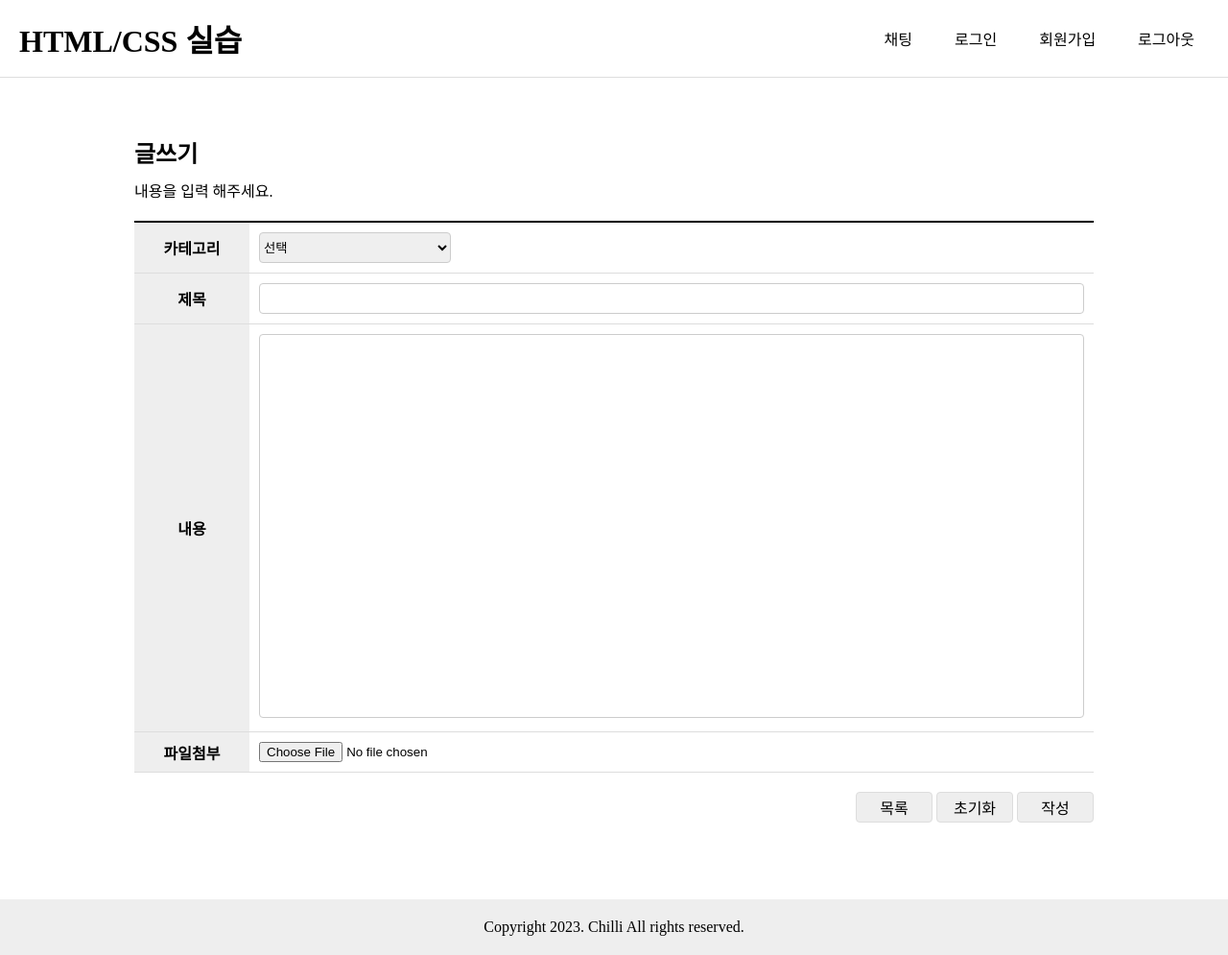
After one commit to jongsoo-P/django-blog, a Django app: page /blog/write/ in a window 1280 px wide. The commit adds this page. Shown: the whole page at 96% size. Run offline with Django 4.2, Linux system fonts and the light colour scheme; data that the repository does not hold is empty.

Commit message:
게시글 작성

```diff
--- a/blog/admin.py
+++ b/blog/admin.py
@@ -1,5 +1,5 @@
 from django.contrib import admin
-from .models import Post # model 임포트
+from .models import Post, Category # model 임포트
 
-# Register your models here.
-admin.site.register(Post) # admin 페이지에 등록
+admin.site.register(Post)
+admin.site.register(Category)
--- /dev/null
+++ b/blog/forms.py
@@ -0,0 +1,8 @@
+from django import forms
+from .models import Post
+
+class PostForm(forms.ModelForm):
+
+    class Meta:
+        model = Post
+        fields = ['title', 'content', 'category']
--- a/blog/models.py
+++ b/blog/models.py
@@ -9,3 +9,8 @@ class Post(models.Model):
     #
     created_at = models.DateTimeField(auto_now_add=True)
     updated_at = models.DateTimeField(auto_now=True)
+    category = models.ForeignKey('Category',on_delete=models.SET_NULL,null=True,blank=True,default='Null')
+
+
+class Category(models.Model):
+    name = models.CharField(max_length=10)
--- a/static/css/write.css
+++ b/blog/static/blog/css/write.css
@@ -7,7 +7,7 @@
 	height: 400px;
 }
 
-#board-title {
+#title {
 	width: 100%;
 }
 
--- a/blog/templates/blog/post_detail.html
+++ b/blog/templates/blog/post_detail.html
@@ -13,6 +13,9 @@
   <div class="view-header">
     <h2>{{ post.title }}</h2>
     <div class="view-info">
+      {% if post.category.name != Null %}
+      <p>카테고리: {{ post.category.name }}</p>|
+      {% endif %}
       <p>작성자: 홍길동</p>|
       <p>작성일: 2023.04.24</p>|
       <p>조회수: 1020</p>
@@ -23,7 +26,7 @@
   </div>
 </div>
 <div class="btn-group">
-  <a href="./index.html" class="btn">목록</a>
+  <a href="{% url 'blog:list' %}" class="btn">목록</a>
   <a href="#" class="btn">수정</a>
   <button type="button" class="btn">삭제</button>
 </div>
--- /dev/null
+++ b/blog/templates/blog/post_form.html
@@ -0,0 +1,57 @@
+{% extends 'base.html' %}
+{% load static %}
+
+{% block static %}
+<link rel="stylesheet" href="{% static 'css/table.css' %}">
+<link rel="stylesheet" href="{% static 'css/write.css' %}">
+{% endblock %}
+
+{% block content %}
+<!-- 글쓰기 페이지 -->
+<h2 class="main-title">글쓰기</h2>
+<p class="main-desc">내용을 입력 해주세요.</p>
+
+<form action="{% url 'blog:write' %}" method="post">
+  {% csrf_token %}
+  <table class="table write">
+    <colgroup>
+      <col style="width: 120px">
+      <col>
+    </colgroup>
+    <tbody>
+      <tr>
+        <th><label for="category">카테고리</label></th>
+        <td>
+          <select id="category" name="category">
+            <option value="" selected hidden>선택</option>
+            {% for category in categorys %}
+              <option value="{{ category.id }}">{{category.name}}</option>
+            {% endfor %}
+          </select>
+        </td>
+      </tr>
+      <tr>
+        <th><label for="title">제목</label></th>
+        <td><input type="text" id="title" name="title"></td>
+      </tr>
+      <tr>
+        <th><label for="content">내용</label></th>
+        <td>
+          <textarea id="content" name="content"></textarea>
+        </td>
+      </tr>
+          <tr>
+            <th><label for="board-file">파일첨부</label></th>
+            <td>
+              <input type="file" id="board-file">
+            </td>
+          </tr>
+        </tbody>
+      </table>
+      <div class="btn-group">
+        <a href="{% url 'blog:list' %}" class="btn">목록</a>
+        <button type="reset" class="btn">초기화</button>
+        <button type="submit" class="btn">작성</button>
+      </div>
+    </form>
+{% endblock %}
--- a/blog/urls.py
+++ b/blog/urls.py
@@ -8,18 +8,6 @@ urlpatterns = [
     path("", views.Index.as_view(), name='list'),
     # 글 상세 조회
     path("<int:pk>/", views.DetailView.as_view(), name='detail'),
-    # # 글 작성
-    # path("write/", views.Write.as_view(), name='write'),
-    # # 글 수정
-    # path("detail/<int:pk>/edit/", views.Update.as_view(), name='edit'),
-    # # 글 삭제
-    # path("detail/<int:pk>/delete/", views.Delete.as_view(), name='delete'),
-    # # 코멘트 작성
-    # path("detail/<int:pk>/comment/write/", views.CommentWrite.as_view(), name='cm-write'),
-    # # 코멘트 삭제
-    # path("detail/comment/<int:pk>/delete/", views.CommentDelete.as_view(), name='cm-delete'),
-    # # 태그 작성
-    # path("detail/<int:pk>/hashtag/write/", views.HashTagWrite.as_view(), name='tag-write'),
-    # # 태그 삭제
-    # path("detail/<int:pk>/hashtag/delete/", views.HashTagDelete.as_view(), name='tag-delete'),
+    # 글 작성
+    path("write/", views.Write.as_view(), name='write'),
 ]
--- a/blog/views.py
+++ b/blog/views.py
@@ -1,6 +1,7 @@
-from django.shortcuts import render
+from django.shortcuts import render, redirect
 from django.views import View
-from .models import Post
+from .models import Post, Category
+from .forms import PostForm
 
 
 ### Post
@@ -11,7 +12,7 @@ class Index(View):
         context = {
             "posts": posts,
         }
-        return render(request, 'blog/index.html', context)
+        return render(request, 'blog/post_list.html', context)
 
 class DetailView(View):
 
@@ -21,3 +22,34 @@ class DetailView(View):
             "post": post,
         }
         return render(request, 'blog/post_detail.html', context)
+
+
+class Write(View):
+
+    def get(self,request):
+        form = PostForm()
+        categorys = Category.objects.all()
+        context = {
+            'form': form,
+            'categorys': categorys,
+            "title": "Blog"
+        }
+        return render(request, 'blog/post_form.html', context)
+
+    def post(self,request):
+        form = PostForm(request.POST)
+        print(form)
+        print(request.POST)
+        if form.is_valid():
+
+            post = form.save(commit=False)
+            # post.writer = request.user
+            post.save()
+            return redirect('blog:list')
+        categorys = Category.objects.all()
+        context = {
+            'form': form,
+            'categorys': categorys,
+        }
+
+        return render(request, 'blog/post_form.html', context)
```
Also changed, not shown: blog/templates/blog/post_list.html (renamed from blog/templates/blog/index.html, +5 -2 lines), blog/migrations/0002_category_post_category.py (added), blog/migrations/0003_alter_post_category.py (added), blog/migrations/0004_alter_post_category.py (added).
